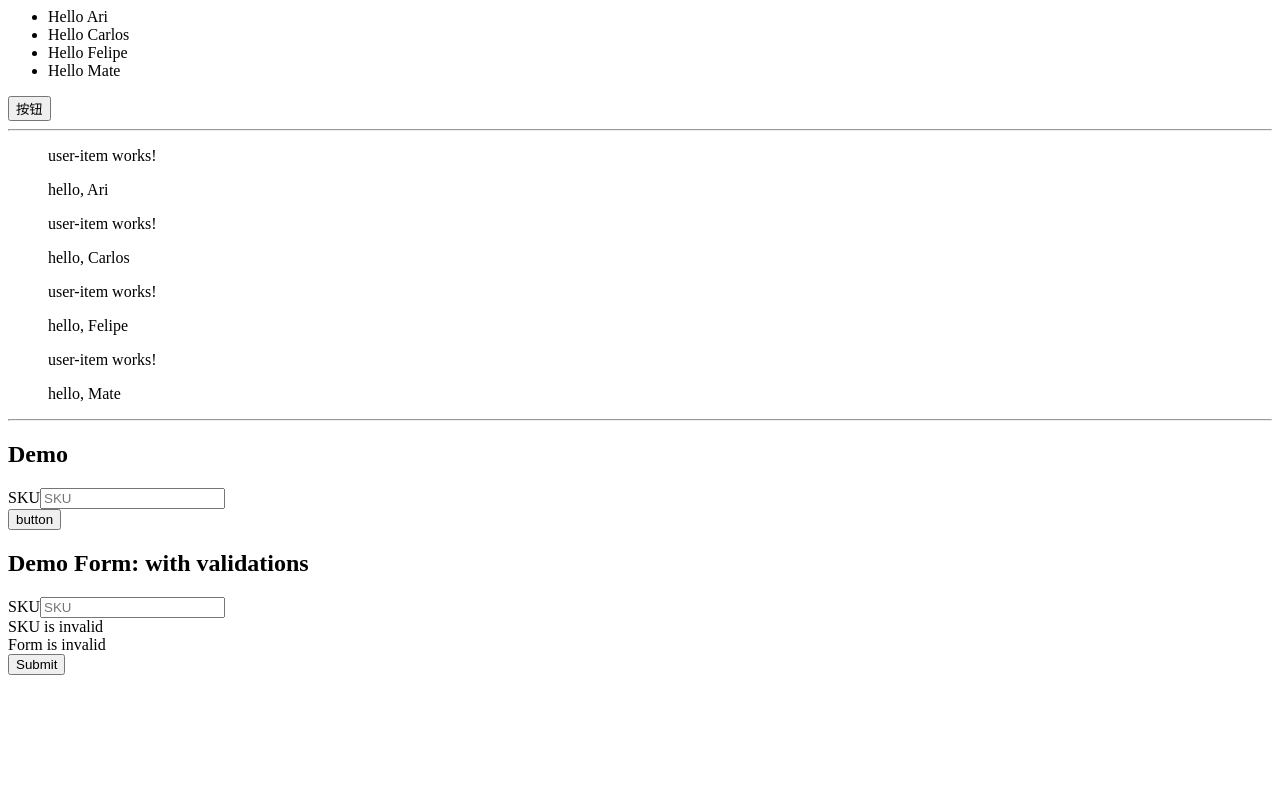
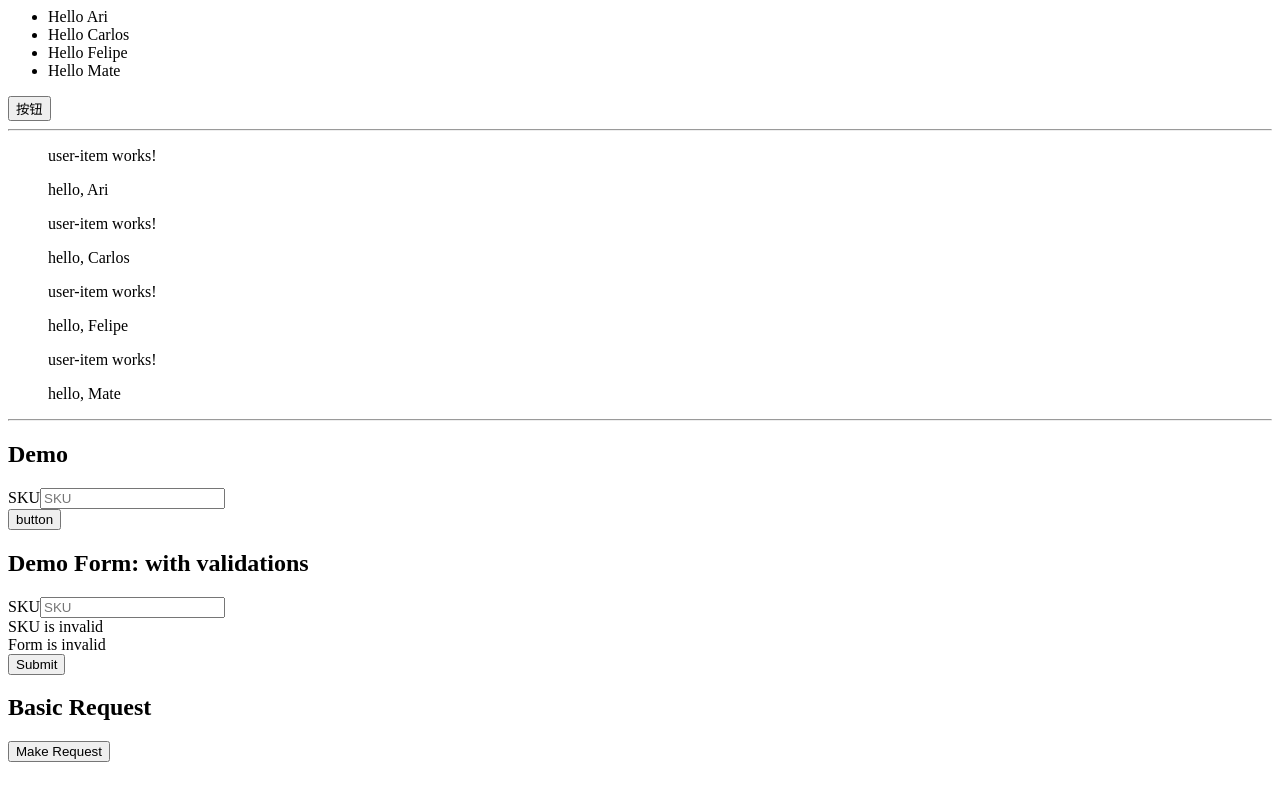
Before and after one commit to a12wang1/angular2, an Angular app: page / in a window 1280 px wide. Shown: the part 208-1008 px from the top of the page. Before the commit the page ends 891 px from the top, so only its background shows below. Built offline with nearby package versions, Linux system fonts and the light colour scheme.

Commit message:
2019/05/10 10:49 Http OK

```diff
--- a/src/app/app.component.html
+++ b/src/app/app.component.html
@@ -10,3 +10,4 @@
 <hr />
 <app-user-form></app-user-form>
 <app-form-with-validations-explicit></app-form-with-validations-explicit>
+<app-http></app-http>
--- a/src/app/app.module.ts
+++ b/src/app/app.module.ts
@@ -9,6 +9,7 @@ import { UserItemComponent } from './user-item/user-item.component';
 import { UserListComponent } from './user-list/user-list.component';
 import { UserFormComponent } from './user-form/user-form.component';
 import { FormWithValidationsExplicitComponent } from './form-with-validations-explicit/form-with-validations-explicit.component';
+import { HttpComponent } from './http/http.component';
 
 
 @NgModule({
@@ -19,6 +20,7 @@ import { FormWithValidationsExplicitComponent } from './form-with-validations-ex
     UserListComponent,
     UserFormComponent,
     FormWithValidationsExplicitComponent,
+    HttpComponent,
 
   ],
   imports: [
--- /dev/null
+++ b/src/app/http/http.component.html
@@ -0,0 +1,3 @@
+<p>
+  http works!
+</p>
--- /dev/null
+++ b/src/app/http/http.component.ts
@@ -0,0 +1,32 @@
+import { Component, OnInit } from '@angular/core';
+import { Http, Response } from '@angular/http';
+
+@Component({
+  selector: 'app-http',
+  template:`
+  	<h2> Basic Request</h2>
+	<button type = "button" (click) = "makeRequest()"> Make Request </button>
+	<div *ngIf= "loading"> loading</div>
+	<pre> {{data | json}}</pre>
+  ` ,
+  styleUrls: ['./http.component.css']
+})
+export class HttpComponent implements OnInit {
+
+	data : Object;
+	loading : boolean;
+  constructor(private http : Http ) { }
+
+  ngOnInit() {
+  }
+	makeRequest(): void {
+		this.loading = true;
+	this.http.request('http://jsonplaceholder.typicode.com/posts/1')
+	.subscribe((res: Response) => {
+	console.log(res);
+	this.data= res.json();
+	this.loading = false;
+	});
+	}
+
+}
```
Also changed, not shown: src/app/http/http.component.css (added), 1 other file (tests, documents, lock files or other folders).
